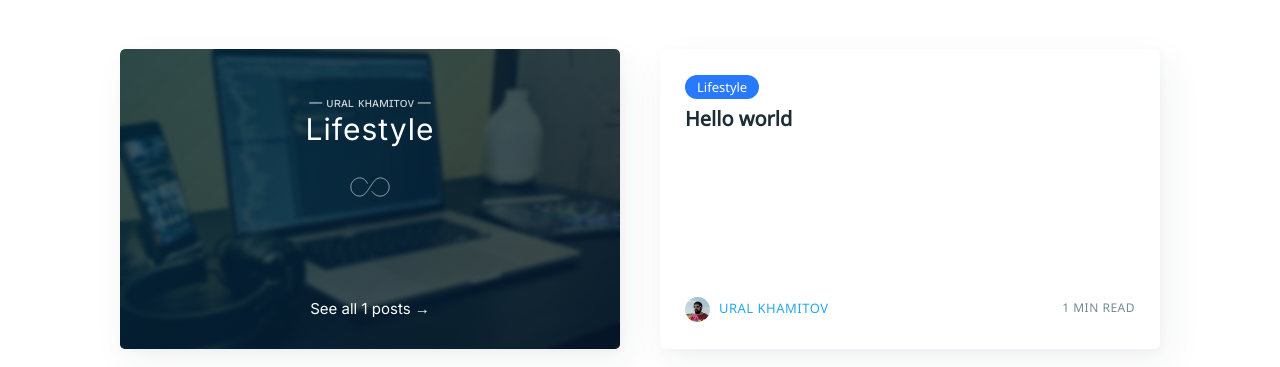
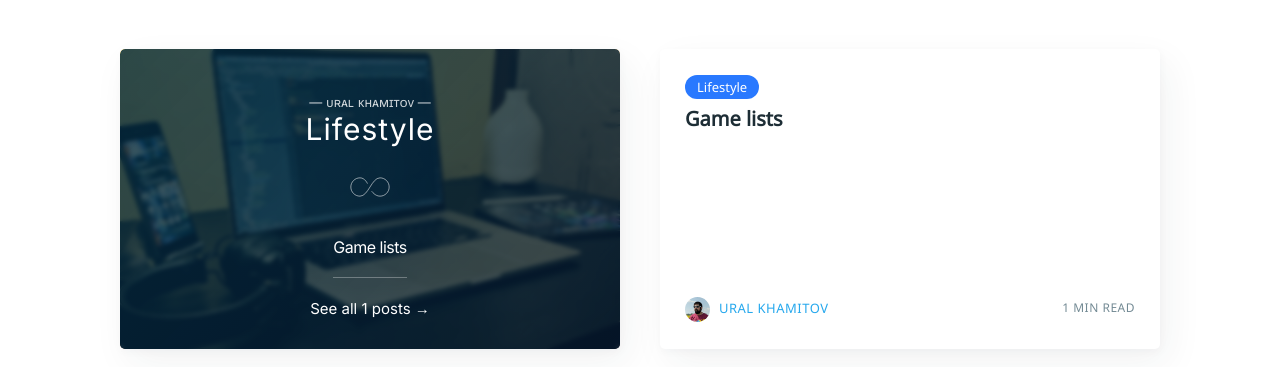
Before and after one commit to ukhamitov/ukhamitov.github.io, a Jekyll site: the page built from _posts/2020-11-11-hello-world.md, in a window 1280 px wide. Shown: the part 794-1161 px from the top of the page. Built offline with Jekyll 4.4.1, drawn with Linux system fonts in a browser that asks for light colours; nearby versions of some CDN libraries; comment, search, counter and statistics services are not loaded.

Commit message:
rename title

```diff
--- a/_posts/2021-04-15-game-management.md
+++ b/_posts/2021-04-15-game-management.md
@@ -2,7 +2,7 @@
 layout: post
 current: post
 navigation: True
-title: Hello world
+title: Game lists
 date: 2020-11-11 18:00:00 +0300
 tags: [lifestyle]
 class: post-template
```
